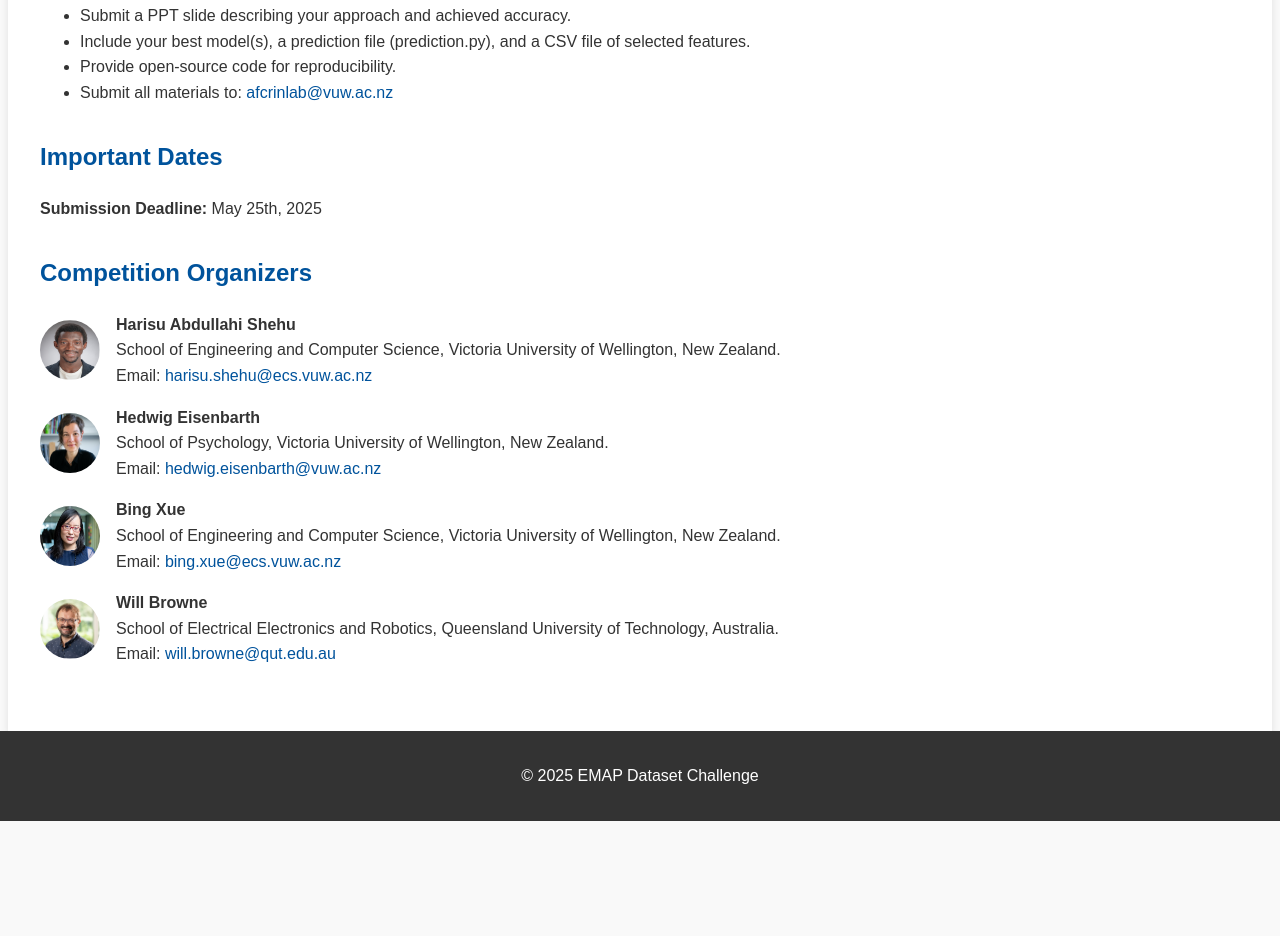
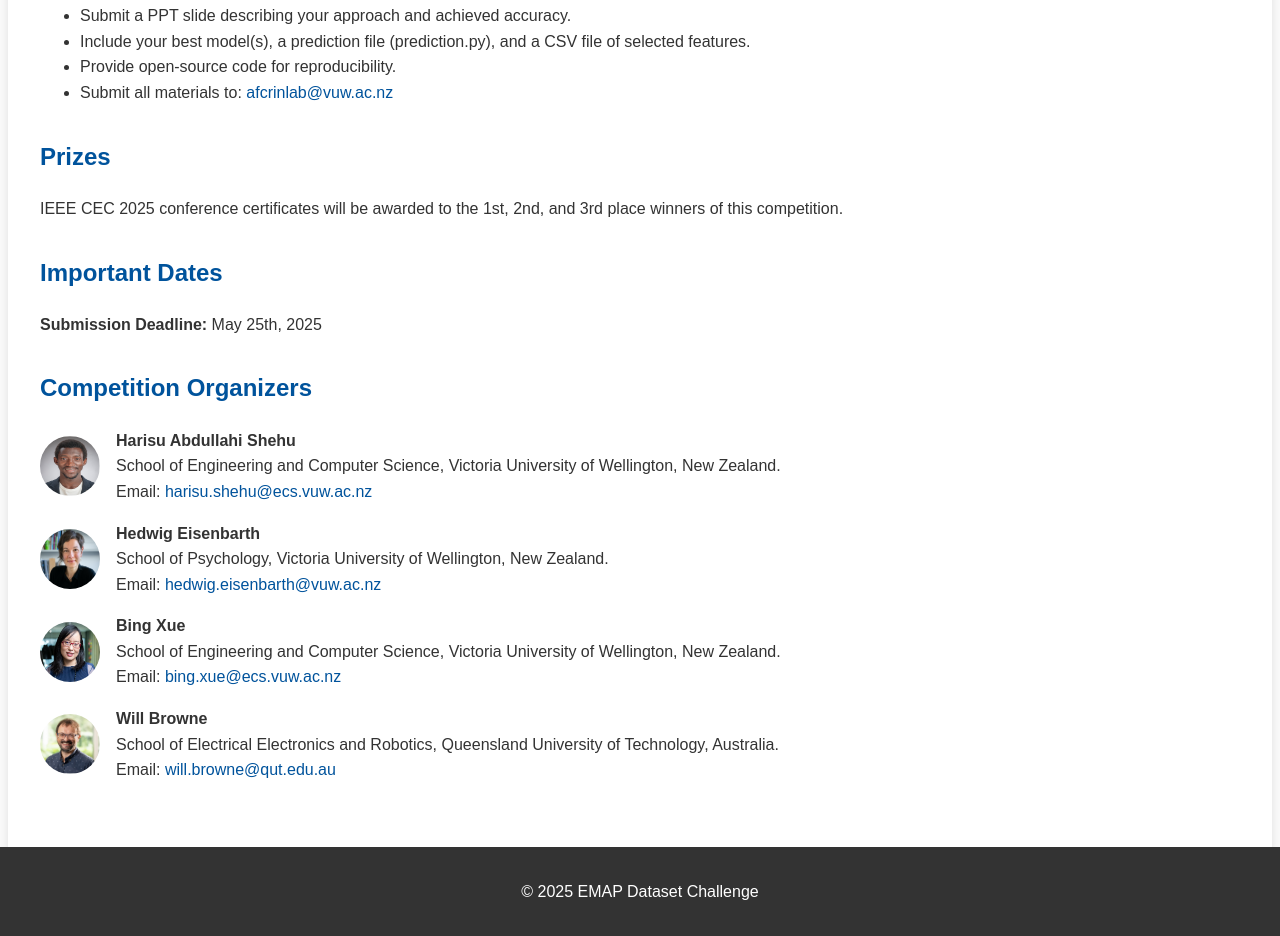
Before and after one commit to emapchallenge/emapchallenge.github.io, a plain HTML site: page index.html in a window 1280 px wide. Shown: the part 1135-2071 px from the top of the page. Before the commit the page ends 1956 px from the top, so only its background shows below. Drawn offline with Linux system fonts and the light colour scheme.

Commit message:
Update index.html

```diff
--- a/index.html
+++ b/index.html
@@ -103,6 +103,10 @@
                 <li>Submit all materials to: <a href="mailto:afcrinlab@vuw.ac.nz">afcrinlab@vuw.ac.nz</a></li>
             </ul>
         </section>
+        <section id="prizes">
+            <h2>Prizes</h2>
+            <p>IEEE CEC 2025 conference certificates will be awarded to the 1st, 2nd, and 3rd place winners of this competition.</p>
+        </section>
         <section id="important-dates">
             <h2>Important Dates</h2>
             <p><strong>Submission Deadline:</strong> May 25th, 2025</p>
```
